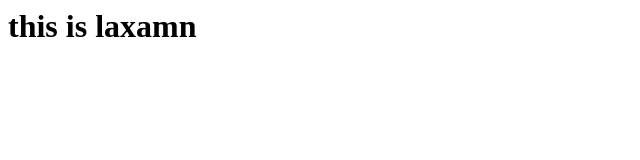
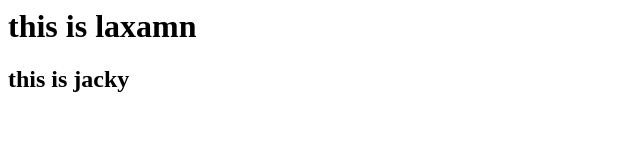
Before and after one commit to laxmankc21/gitcrash, a plain HTML site: page index.html in a window 1280 px wide. Shown: the whole page, without its empty margins (0-640 px from the left). Drawn offline with Linux system fonts and the light colour scheme.

Commit message:
add jacky

```diff
--- a/index.html
+++ b/index.html
@@ -6,5 +6,6 @@
   </head>
   <body>
     <h1>this is laxamn</h1>
+    <h2>this is jacky</h2>
   </body>
 </html>
```
